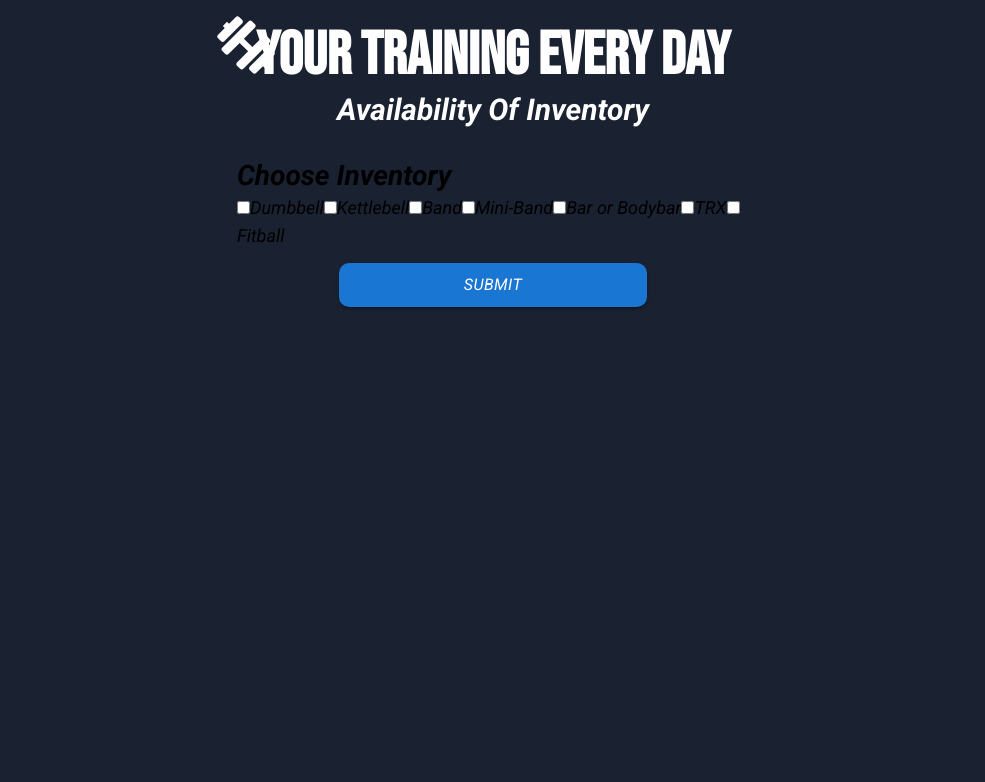
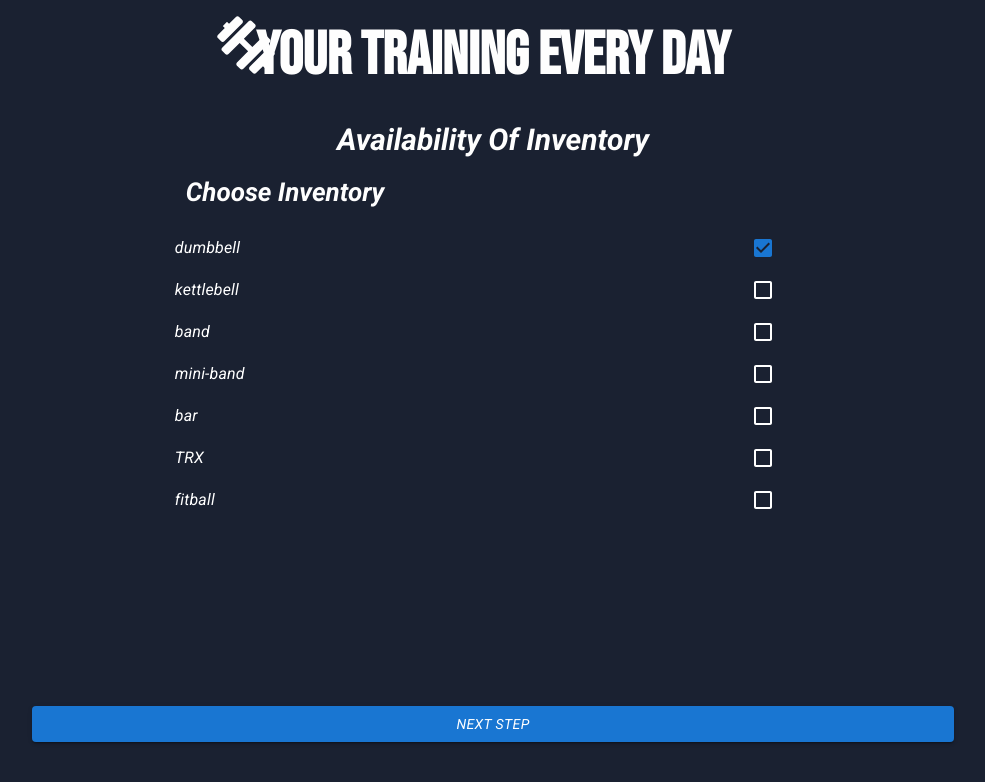
Before and after one commit to SergeiiKalina/Gum-project, a React (Create React App) app: page /gentraining/step-4/home in a window 1280 px wide. Shown: the top 782 px of the page, without its empty margins (147-1132 px from the left). Built offline with nearby package versions, Linux system fonts and the light colour scheme.

Commit message:
update styles generator training

```diff
--- a/src/components/AvailabilityOfInventory.jsx
+++ b/src/components/AvailabilityOfInventory.jsx
@@ -5,7 +5,7 @@ import { useForm } from "react-hook-form"
 import { useDispatch, useSelector } from "react-redux"
 import { writeFormData } from "../store/generatorTrainingReduser"
 import { useNavigate } from "react-router-dom"
-import { Button } from "@mui/material"
+import { Button, Checkbox, FormControlLabel, FormGroup } from "@mui/material"
 
 export default function AvailabilityOfInventory() {
     const formData = useSelector((state) => state.training.formData)
@@ -26,71 +26,112 @@ export default function AvailabilityOfInventory() {
 
     return (
         <form className={style.wrapper} onSubmit={handleSubmit(onSubmit)}>
-            <h2>Availability Of Inventory</h2>
+            <h2 style={{ margin: "30px 0 0 0" }}>Availability Of Inventory</h2>
             <section>
                 <article className={style.blockInventory}>
                     <h3 className={style.header}>Choose Inventory</h3>
-                    <label>
-                        <input
-                            type="checkbox"
-                            value="dumbbell"
+                    <FormGroup>
+                        <FormControlLabel
+                            sx={{
+                                display: "flex",
+                                flexDirection: "row-reverse",
+                                justifyContent: "space-between",
+                                color: "white",
+                            }}
                             {...register("inventory")}
+                            control={
+                                <Checkbox
+                                    sx={{ color: "white" }}
+                                    defaultChecked
+                                />
+                            }
+                            label="dumbbell"
                         />
-                        Dumbbell
-                    </label>
-                    <label>
-                        <input
-                            type="checkbox"
-                            value="kettlebell"
+                        <FormControlLabel
+                            sx={{
+                                display: "flex",
+                                flexDirection: "row-reverse",
+                                justifyContent: "space-between",
+                                color: "white",
+                            }}
                             {...register("inventory")}
+                            control={<Checkbox sx={{ color: "white" }} />}
+                            label="kettlebell"
                         />
-                        Kettlebell
-                    </label>
-                    <label>
-                        <input
-                            type="checkbox"
-                            value="band"
+                        <FormControlLabel
+                            sx={{
+                                display: "flex",
+                                flexDirection: "row-reverse",
+                                justifyContent: "space-between",
+                                color: "white",
+                            }}
                             {...register("inventory")}
+                            control={<Checkbox sx={{ color: "white" }} />}
+                            label="band"
                         />
-                        Band
-                    </label>
-                    <label>
-                        <input
-                            type="checkbox"
-                            value="mini-band"
+                        <FormControlLabel
+                            sx={{
+                                display: "flex",
+                                flexDirection: "row-reverse",
+                                justifyContent: "space-between",
+                                color: "white",
+                            }}
                             {...register("inventory")}
+                            control={<Checkbox sx={{ color: "white" }} />}
+                            label="mini-band"
                         />
-                        Mini-Band
-                    </label>
-                    <label>
-                        <input
-                            type="checkbox"
-                            value="bar"
+                        <FormControlLabel
+                            sx={{
+                                display: "flex",
+                                flexDirection: "row-reverse",
+                                justifyContent: "space-between",
+                                color: "white",
+                            }}
                             {...register("inventory")}
+                            control={<Checkbox sx={{ color: "white" }} />}
+                            label="bar"
                         />
-                        Bar or Bodybar
-                    </label>
-                    <label>
-                        <input
-                            type="checkbox"
-                            value="TRX"
+                        <FormControlLabel
+                            sx={{
+                                display: "flex",
+                                flexDirection: "row-reverse",
+                                justifyContent: "space-between",
+                                color: "white",
+                            }}
                             {...register("inventory")}
+                            control={<Checkbox sx={{ color: "white" }} />}
+                            label="TRX"
                         />
-                        TRX
-                    </label>
-                    <label>
-                        <input
-                            type="checkbox"
-                            value="fitball"
+                        <FormControlLabel
+                            sx={{
+                                display: "flex",
+                                flexDirection: "row-reverse",
+                                justifyContent: "space-between",
+                                color: "white",
+                            }}
                             {...register("inventory")}
+                            control={<Checkbox sx={{ color: "white" }} />}
+                            label="fitball"
                         />
-                        Fitball
-                    </label>
+                    </FormGroup>
                 </article>
-                <Button variant="contained" type="submit">
-                    Submit
+            </section>
+            <div
+                style={{
+                    width: "100%",
+                    display: "flex",
+                    position: "absolute",
+                    bottom: "150px",
+                }}
+            >
+                <Button
+                    variant="contained"
+                    type="submit"
+                    sx={{ width: "90%", margin: "0 auto" }}
+                >
+                    Next Step
                 </Button>
-            </section>
+            </div>
         </form>
     )
 }
--- a/src/components/FinishedTraining.jsx
+++ b/src/components/FinishedTraining.jsx
@@ -1520,16 +1520,8 @@ function FinishedTraining({ onDataChange, onShowTextArea }) {
                                                 }
                                                 title={element.title}
                                             >
-                                                {`${i}. ${
-                                                    element.title.length > 17
-                                                        ? `${element.title.slice(
-                                                              0,
-                                                              17
-                                                          )}...`
-                                                        : element.title
-                                                }  ${
-                                                    reps ? `4 x ${reps}` : ""
-                                                }`}
+                                                {element.title}
+                                                {reps ? `4 x ${reps}` : ""}
                                                 <div
                                                     className={
                                                         style.blockStartExercise
@@ -1552,47 +1544,6 @@ function FinishedTraining({ onDataChange, onShowTextArea }) {
                                                         />
                                                     ) : null}
                                                 </div>
-                                            </div>
-                                            <div
-                                                style={{
-                                                    display: "flex",
-                                                    flexWrap: "nowrap",
-                                                }}
-                                            >
-                                                <SlCheck
-                                                    style={
-                                                        element.isComplited
-                                                            ? {
-                                                                  color: "#B5B8B1",
-                                                                  cursor: "pointer",
-                                                              }
-                                                            : {
-                                                                  color: " #00ff00",
-                                                                  cursor: "pointer",
-                                                              }
-                                                    }
-                                                    className={style.buttonTodo}
-                                                    onClick={() =>
-                                                        toggleTodo(
-                                                            index,
-                                                            element.id
-                                                        )
-                                                    }
-                                                />
-                                                <SlClose
-                                                    onClick={() =>
-                                                        deleteExercises(
-                                                            index,
-                                                            element.id
-                                                        )
-                                                    }
-                                                    style={{
-                                                        color: "red",
-                                                        cursor: "pointer",
-                                                        padding: "0 0 0 10px",
-                                                    }}
-                                                    className={style.buttonTodo}
-                                                />
                                             </div>
                                         </li>
                                     </div>
--- a/src/components/finishedTraining.module.scss
+++ b/src/components/finishedTraining.module.scss
@@ -179,7 +179,7 @@
     @include adaptive-font(20, 12);
     margin: 25px 0 0 0;
     padding: 12px 12px 12px 12px;
-    border: 2px solid #fefefe;
+    border: 2px solid #bbdefb;
     border-radius: 20px;
     cursor: grab;
 }
--- a/src/components/formGenTrainStep.module.scss
+++ b/src/components/formGenTrainStep.module.scss
@@ -44,14 +44,12 @@
     }
 
     .blockInventory {
-        width: 50%;
+        width: 60%;
         margin: 0 auto;
         h3 {
-            margin: 0 auto;
-        }
-        label {
-            width: 80%;
-            @include adaptive-font(18, 12);
+            color: #fefefe;
+            margin: 20px auto 20px auto;
+            @include adaptive-font(26, 16);
         }
     }
     section {
--- a/src/components/generatorTraining.module.scss
+++ b/src/components/generatorTraining.module.scss
@@ -1,4 +1,4 @@
-@import './adaptive-fontMixin.scss';
+@import "./adaptive-fontMixin.scss";
 .header {
     @include adaptive-font(30, 20);
 }
```
